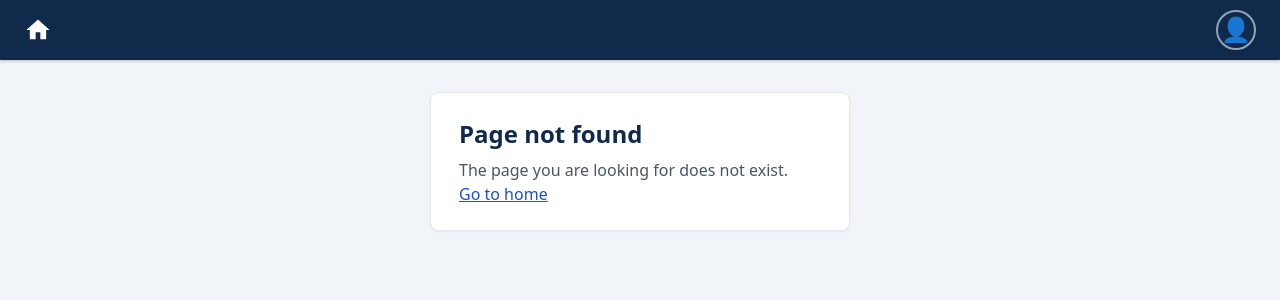
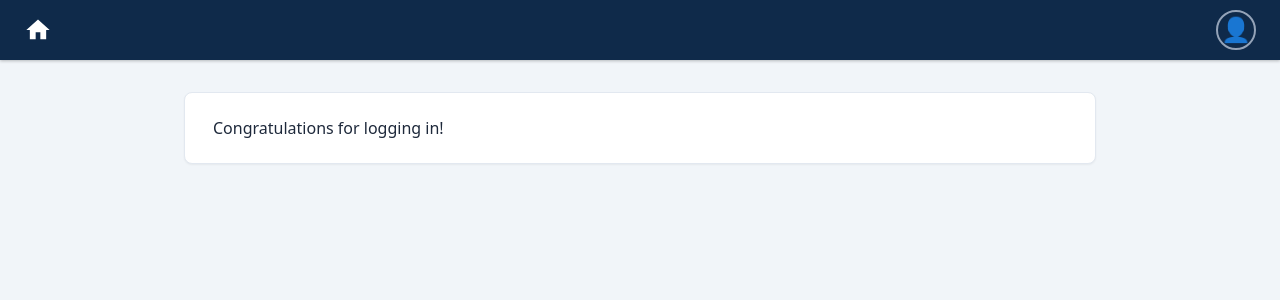
Before and after one commit to Pr0Abel/email-auth, a React (Vite) app: page /profile in a window 1280 px wide. Before the commit this address had no page. Shown: the top 300 px of the page. Built offline with nearby package versions, Linux system fonts and the light colour scheme.

Commit message:
Navigate logged-in user to profile page

```diff
--- a/src/main.jsx
+++ b/src/main.jsx
@@ -7,6 +7,7 @@ import HomePage from './pages/HomePage.jsx'
 import LoginPage from './pages/LoginPage.jsx'
 import ForgotPasswordPage from './pages/ForgotPasswordPage.jsx'
 import NotFoundPage from './pages/NotFoundPage.jsx'
+import ProfilePage from './pages/ProfilePage.jsx'
 
 createRoot(document.getElementById('root')).render(
   <StrictMode>
@@ -16,6 +17,7 @@ createRoot(document.getElementById('root')).render(
           <Route index element={<HomePage />} />
           <Route path="login" element={<LoginPage />} />
           <Route path="forgot-password" element={<ForgotPasswordPage />} />
+          <Route path="profile" element={<ProfilePage />} />
           <Route path="*" element={<NotFoundPage />} />
         </Route>
       </Routes>
--- a/src/pages/LoginPage.jsx
+++ b/src/pages/LoginPage.jsx
@@ -1,9 +1,11 @@
 import { useState } from 'react'
-import { Link } from 'react-router-dom'
+import { Link, useNavigate } from 'react-router-dom'
 
 export default function LoginPage() {
   const [email, setEmail] = useState('')
   const [password, setPassword] = useState('')
+
+  const navigate = useNavigate()
 
   const handleSubmit = (e) => {
     e.preventDefault()
@@ -18,6 +20,11 @@ export default function LoginPage() {
     .then(async (res)=>{
       if (res.ok) {
         const response = await res.json()
+        const {loggedIn=false} = response
+        console.log('email, loggedIn', email, loggedIn)
+
+        if (loggedIn) navigate('/profile')
+
       } else {
         console.warn(res.statusText)
       }
--- /dev/null
+++ b/src/pages/ProfilePage.jsx
@@ -0,0 +1,5 @@
+export default function ProfilePage() {
+    return <div className="card">
+        Congratulations for logging in!
+    </div>
+}
```
